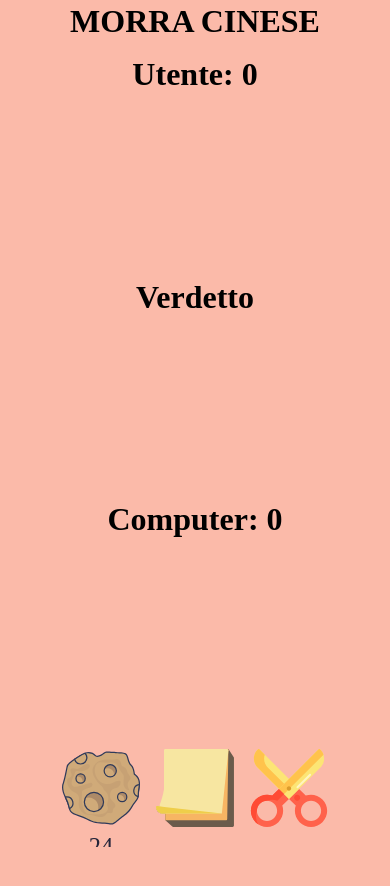
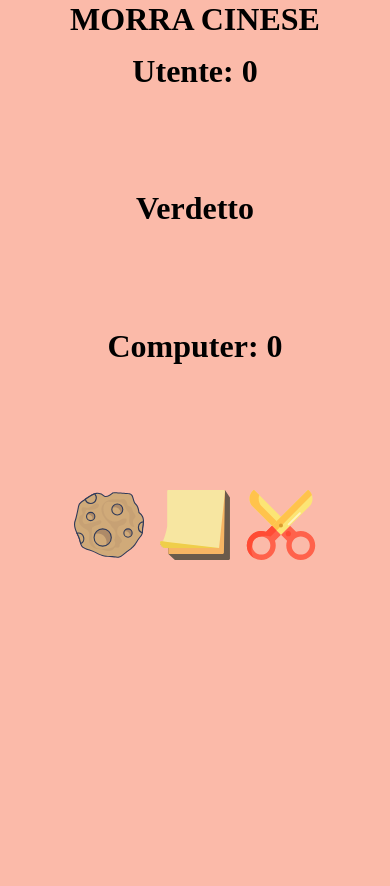
Before and after one commit to Armando233-abc/Sasso-Carta-Forbici, a plain HTML site: page index.html in a window 390 px wide. After the commit the page ends 844 px from the top, so only its background shows below. Drawn offline with Linux system fonts and the light colour scheme.

Commit message:
telefono ok

```diff
--- a/index.html
+++ b/index.html
@@ -8,8 +8,9 @@
     <script src="app.js" defer></script>
 </head>
 <body>
+    <div class="title">
         <h1 id="titolo">MORRA CINESE</h1>
-
+    </div>
 
     <div id="scelte">
         <div id="scelta_utente">
--- a/style.css
+++ b/style.css
@@ -2,13 +2,11 @@
 
 body{
     background-color: #fbbaa9;
-    flex-direction: column;
-    height: 100vh;
-    width: 100vw;
     margin: 0;
     padding: 0;
-    overflow: hidden;
     text-align: center;
+    display: flex;
+    flex-direction: column;
 }
 
 button{
@@ -17,32 +15,23 @@ button{
     outline: none;
 }
 
-#scelte{
-    height: 80vh;
-}
 
-#scelte > div{
-    padding-top: 10px;
-    padding-bottom: 10px;
-}
-
-.bottoni{
-    height: 20vh;
-}
-
-@media (max-width: 415px){
-    h1{
-        margin: 3px;
-
+/*telefono*/
+@media (max-width: 410px){
+    img{
+        height: 70px;
     }
 
-    #scelte > div{
-        height: 30%;
+    #titolo{
+        margin-top: 1px;
+        margin-bottom: 10px;
     }
 
-    img{
-        width: 20vw;
-        height: 14vh;
-        padding-top: 10px;
+    #scelte > div > h1{
+        margin-top: 5px;
+    }
+
+    .bottoni > button{
+        padding-top: 30px;
     }
 }
```
